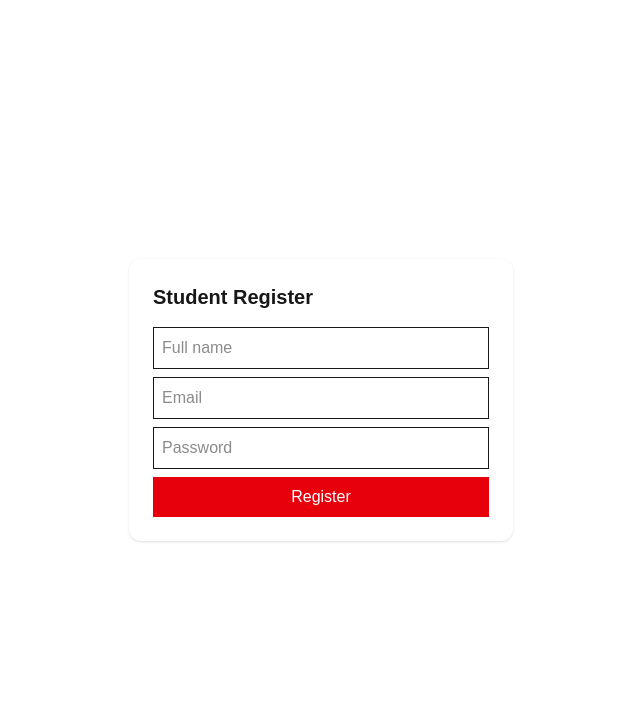
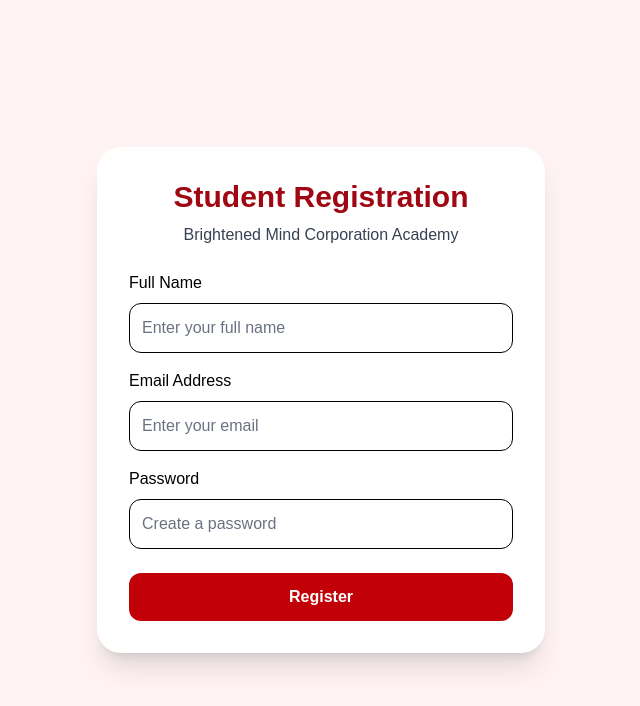
Before and after one commit to brightenedmindcorporation/english-academy, a Next.js app: page /register in a window 1280 px wide. Shown: the top 706 px of the page, without its empty margins (319-959 px from the left). Built offline with nearby package versions, Linux system fonts and the light colour scheme.

Commit message:
Fix login and register styling

```diff
--- a/app/login/page.tsx
+++ b/app/login/page.tsx
@@ -20,29 +20,42 @@ export default function Login() {
   };
 
   return (
-    <main className="flex justify-center items-center min-h-screen">
-      <div className="bg-white p-6 shadow rounded w-96">
+    <main className="min-h-screen bg-red-50 flex justify-center items-center p-6">
+      <div className="bg-white p-8 shadow-xl rounded-3xl w-full max-w-md">
 
-        <h1 className="text-xl font-bold mb-4">
-          Login
+        <h1 className="text-3xl font-bold text-red-800 text-center mb-2">
+          Student Login
         </h1>
 
+        <p className="text-center text-gray-700 mb-6">
+          Brightened Mind Corporation Academy
+        </p>
+
+        <label className="block mb-2 font-medium text-black">
+          Email Address
+        </label>
+
         <input
-          placeholder="Email"
-          className="border p-2 w-full mb-2"
+          type="email"
+          placeholder="Enter your email"
+          className="w-full border rounded-xl p-3 text-black bg-white placeholder-gray-500 mb-4"
           onChange={(e) => setEmail(e.target.value)}
         />
 
+        <label className="block mb-2 font-medium text-black">
+          Password
+        </label>
+
         <input
           type="password"
-          placeholder="Password"
-          className="border p-2 w-full mb-2"
+          placeholder="Enter your password"
+          className="w-full border rounded-xl p-3 text-black bg-white placeholder-gray-500 mb-6"
           onChange={(e) => setPassword(e.target.value)}
         />
 
         <button
           onClick={handleLogin}
-          className="bg-green-600 text-white w-full p-2"
+          className="bg-red-700 hover:bg-red-800 text-white w-full p-3 rounded-xl font-semibold"
         >
           Login
         </button>
--- a/app/register/page.tsx
+++ b/app/register/page.tsx
@@ -29,10 +29,15 @@ export default function Register() {
         email,
         level: "Level 1",
         matricule: "",
+        status: "Pending",
         createdAt: new Date(),
       });
 
-      alert("Account created!");
+      alert("Account created successfully!");
+
+      setName("");
+      setEmail("");
+      setPassword("");
     } catch (error: any) {
       alert(error.message);
     }
@@ -41,37 +46,59 @@ export default function Register() {
   };
 
   return (
-    <main className="min-h-screen flex items-center justify-center">
-      <div className="bg-white p-6 rounded-xl shadow w-96">
+    <main className="min-h-screen bg-red-50 flex items-center justify-center p-6">
+      <div className="bg-white p-8 rounded-3xl shadow-xl w-full max-w-md">
 
-        <h1 className="text-xl font-bold mb-4">
-          Student Register
+        <h1 className="text-3xl font-bold text-red-800 text-center mb-2">
+          Student Registration
         </h1>
 
+        <p className="text-center text-gray-700 mb-6">
+          Brightened Mind Corporation Academy
+        </p>
+
+        <label className="block mb-2 font-medium text-black">
+          Full Name
+        </label>
+
         <input
-          placeholder="Full name"
-          className="border p-2 w-full mb-2"
+          type="text"
+          placeholder="Enter your full name"
+          className="w-full border rounded-xl p-3 text-black bg-white placeholder-gray-500 mb-4"
           onChange={(e) => setName(e.target.value)}
+          value={name}
         />
 
+        <label className="block mb-2 font-medium text-black">
+          Email Address
+        </label>
+
         <input
-          placeholder="Email"
-          className="border p-2 w-full mb-2"
+          type="email"
+          placeholder="Enter your email"
+          className="w-full border rounded-xl p-3 text-black bg-white placeholder-gray-500 mb-4"
           onChange={(e) => setEmail(e.target.value)}
+          value={email}
         />
+
+        <label className="block mb-2 font-medium text-black">
+          Password
+        </label>
 
         <input
           type="password"
-          placeholder="Password"
-          className="border p-2 w-full mb-2"
+          placeholder="Create a password"
+          className="w-full border rounded-xl p-3 text-black bg-white placeholder-gray-500 mb-6"
           onChange={(e) => setPassword(e.target.value)}
+          value={password}
         />
 
         <button
           onClick={handleRegister}
-          className="bg-red-600 text-white w-full p-2"
+          disabled={loading}
+          className="bg-red-700 hover:bg-red-800 text-white w-full p-3 rounded-xl font-semibold"
         >
-          {loading ? "Loading..." : "Register"}
+          {loading ? "Creating Account..." : "Register"}
         </button>
 
       </div>
```
